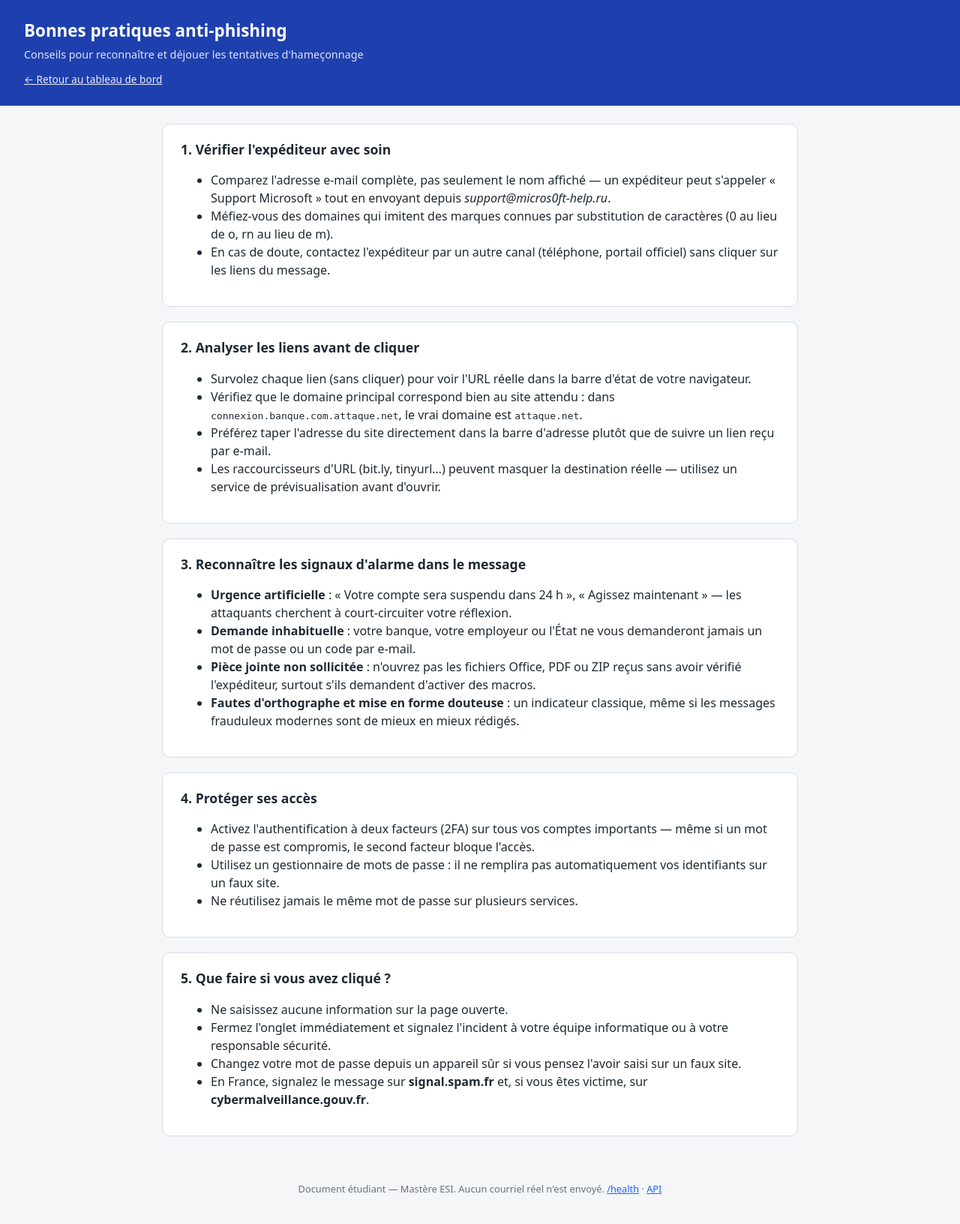
After one commit to bersabinks/phishsim, a FastAPI app: template app/templates/conseils.html in a window 1280 px wide. The commit adds this page. Shown: the whole page at 75% size. Run offline with FastAPI, Linux system fonts and the light colour scheme; the template is opened without the code that fills it, so the values that code supplies are empty.

Commit message:
feat: page /conseils + correctifs securite dependances (14 CVE -> 0)

```diff
--- a/app/main.py
+++ b/app/main.py
@@ -174,6 +174,12 @@ def api_results(campaign_id: int, db=Depends(get_db)):
 
 # --- Pages HTML -------------------------------------------------------------
 
+@app.get("/conseils", response_class=HTMLResponse, tags=["pages"])
+def page_conseils(request: Request):
+    """Page statique de bonnes pratiques anti-phishing."""
+    return templates.TemplateResponse(request, "conseils.html", {})
+
+
 @app.get("/", response_class=HTMLResponse, tags=["pages"])
 def page_dashboard(request: Request, db=Depends(get_db)):
     campaigns = [dict(row) for row in services.list_campaigns(db)]
--- a/app/static/style.css
+++ b/app/static/style.css
@@ -27,6 +27,9 @@ header {
 }
 header h1 { margin: 0; font-size: 1.4rem; }
 .subtitle { margin: .25rem 0 0; opacity: .85; font-size: .9rem; }
+.header-nav { margin-top: .6rem; }
+.header-nav a { color: #fff; font-size: .85rem; opacity: .9; text-decoration: underline; }
+.header-nav a:hover { opacity: 1; }
 
 main { max-width: 880px; margin: 1.5rem auto; padding: 0 1rem; }
 
--- /dev/null
+++ b/app/templates/conseils.html
@@ -0,0 +1,71 @@
+<!DOCTYPE html>
+<html lang="fr">
+<head>
+  <meta charset="UTF-8">
+  <meta name="viewport" content="width=device-width, initial-scale=1.0">
+  <title>Bonnes pratiques anti-phishing</title>
+  <link rel="stylesheet" href="/static/style.css">
+</head>
+<body>
+  <header>
+    <h1>Bonnes pratiques anti-phishing</h1>
+    <p class="subtitle">Conseils pour reconnaître et déjouer les tentatives d'hameçonnage</p>
+    <nav class="header-nav"><a href="/">← Retour au tableau de bord</a></nav>
+  </header>
+
+  <main>
+    <section class="card">
+      <h2>1. Vérifier l'expéditeur avec soin</h2>
+      <ul>
+        <li>Comparez l'adresse e-mail complète, pas seulement le nom affiché — un expéditeur peut s'appeler « Support Microsoft » tout en envoyant depuis <em>support@micros0ft-help.ru</em>.</li>
+        <li>Méfiez-vous des domaines qui imitent des marques connues par substitution de caractères (0 au lieu de o, rn au lieu de m).</li>
+        <li>En cas de doute, contactez l'expéditeur par un autre canal (téléphone, portail officiel) sans cliquer sur les liens du message.</li>
+      </ul>
+    </section>
+
+    <section class="card">
+      <h2>2. Analyser les liens avant de cliquer</h2>
+      <ul>
+        <li>Survolez chaque lien (sans cliquer) pour voir l'URL réelle dans la barre d'état de votre navigateur.</li>
+        <li>Vérifiez que le domaine principal correspond bien au site attendu : dans <code>connexion.banque.com.attaque.net</code>, le vrai domaine est <code>attaque.net</code>.</li>
+        <li>Préférez taper l'adresse du site directement dans la barre d'adresse plutôt que de suivre un lien reçu par e-mail.</li>
+        <li>Les raccourcisseurs d'URL (bit.ly, tinyurl…) peuvent masquer la destination réelle — utilisez un service de prévisualisation avant d'ouvrir.</li>
+      </ul>
+    </section>
+
+    <section class="card">
+      <h2>3. Reconnaître les signaux d'alarme dans le message</h2>
+      <ul>
+        <li><strong>Urgence artificielle</strong> : « Votre compte sera suspendu dans 24 h », « Agissez maintenant » — les attaquants cherchent à court-circuiter votre réflexion.</li>
+        <li><strong>Demande inhabituelle</strong> : votre banque, votre employeur ou l'État ne vous demanderont jamais un mot de passe ou un code par e-mail.</li>
+        <li><strong>Pièce jointe non sollicitée</strong> : n'ouvrez pas les fichiers Office, PDF ou ZIP reçus sans avoir vérifié l'expéditeur, surtout s'ils demandent d'activer des macros.</li>
+        <li><strong>Fautes d'orthographe et mise en forme douteuse</strong> : un indicateur classique, même si les messages frauduleux modernes sont de mieux en mieux rédigés.</li>
+      </ul>
+    </section>
+
+    <section class="card">
+      <h2>4. Protéger ses accès</h2>
+      <ul>
+        <li>Activez l'authentification à deux facteurs (2FA) sur tous vos comptes importants — même si un mot de passe est compromis, le second facteur bloque l'accès.</li>
+        <li>Utilisez un gestionnaire de mots de passe : il ne remplira pas automatiquement vos identifiants sur un faux site.</li>
+        <li>Ne réutilisez jamais le même mot de passe sur plusieurs services.</li>
+      </ul>
+    </section>
+
+    <section class="card">
+      <h2>5. Que faire si vous avez cliqué ?</h2>
+      <ul>
+        <li>Ne saisissez aucune information sur la page ouverte.</li>
+        <li>Fermez l'onglet immédiatement et signalez l'incident à votre équipe informatique ou à votre responsable sécurité.</li>
+        <li>Changez votre mot de passe depuis un appareil sûr si vous pensez l'avoir saisi sur un faux site.</li>
+        <li>En France, signalez le message sur <strong>signal.spam.fr</strong> et, si vous êtes victime, sur <strong>cybermalveillance.gouv.fr</strong>.</li>
+      </ul>
+    </section>
+  </main>
+
+  <footer>
+    <p>Document étudiant — Mastère ESI. Aucun courriel réel n'est envoyé.
+       <a href="/health">/health</a> · <a href="/docs">API</a></p>
+  </footer>
+</body>
+</html>
--- a/app/templates/dashboard.html
+++ b/app/templates/dashboard.html
@@ -10,6 +10,7 @@
   <header>
     <h1>Sensibilisation au phishing</h1>
     <p class="subtitle">Simulations pédagogiques — sans envoi réel, sans collecte d'identifiants</p>
+    <nav class="header-nav"><a href="/conseils">Bonnes pratiques</a></nav>
   </header>
 
   <main>
--- a/requirements.txt
+++ b/requirements.txt
@@ -1,4 +1,4 @@
-fastapi==0.115.6
+fastapi==0.138.0
 uvicorn[standard]==0.34.0
-jinja2==3.1.5
-python-multipart==0.0.20
+jinja2==3.1.6
+python-multipart==0.0.31
```
Also changed, not shown: tests/test_api.py (+7 -0 lines).
